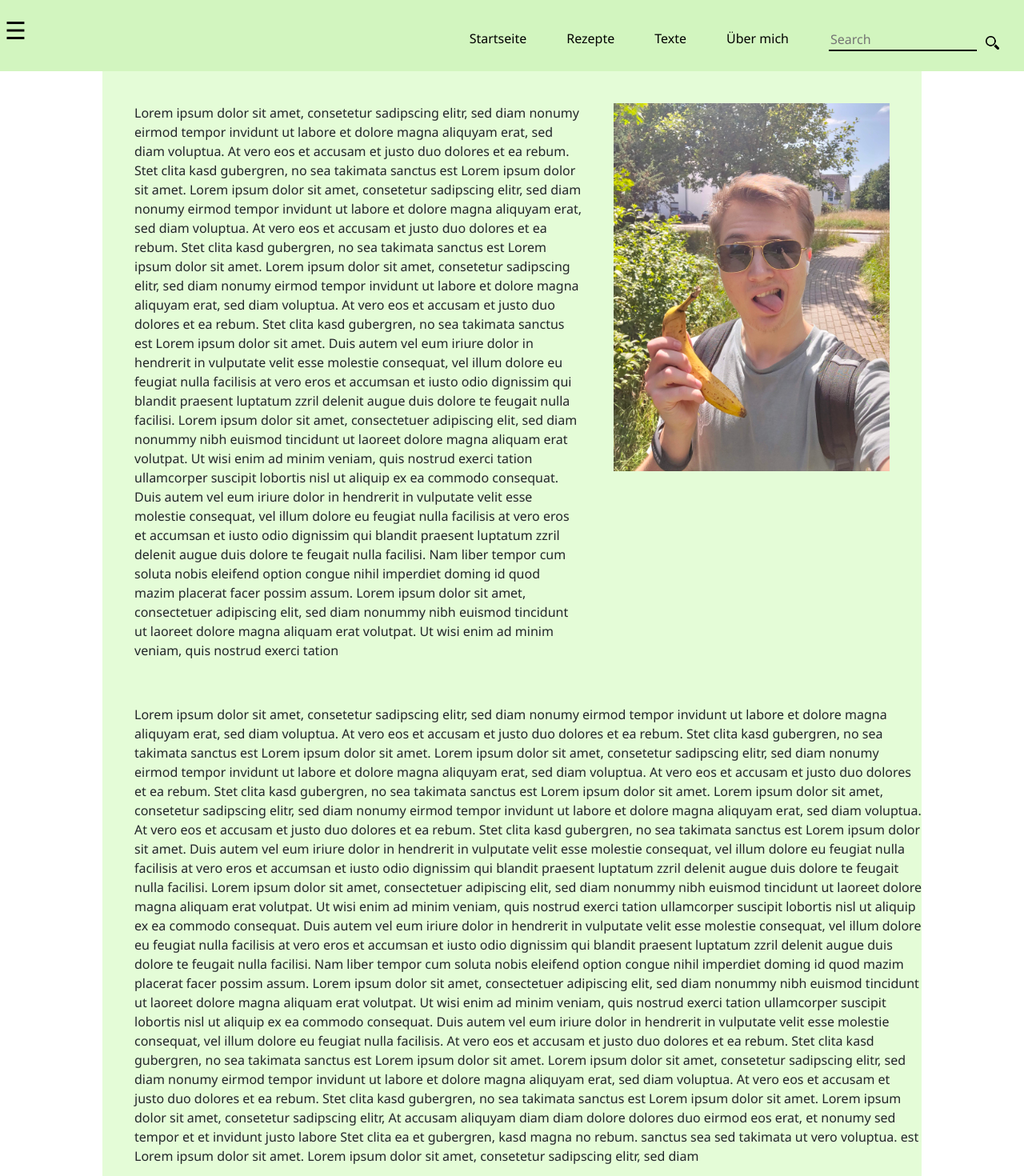
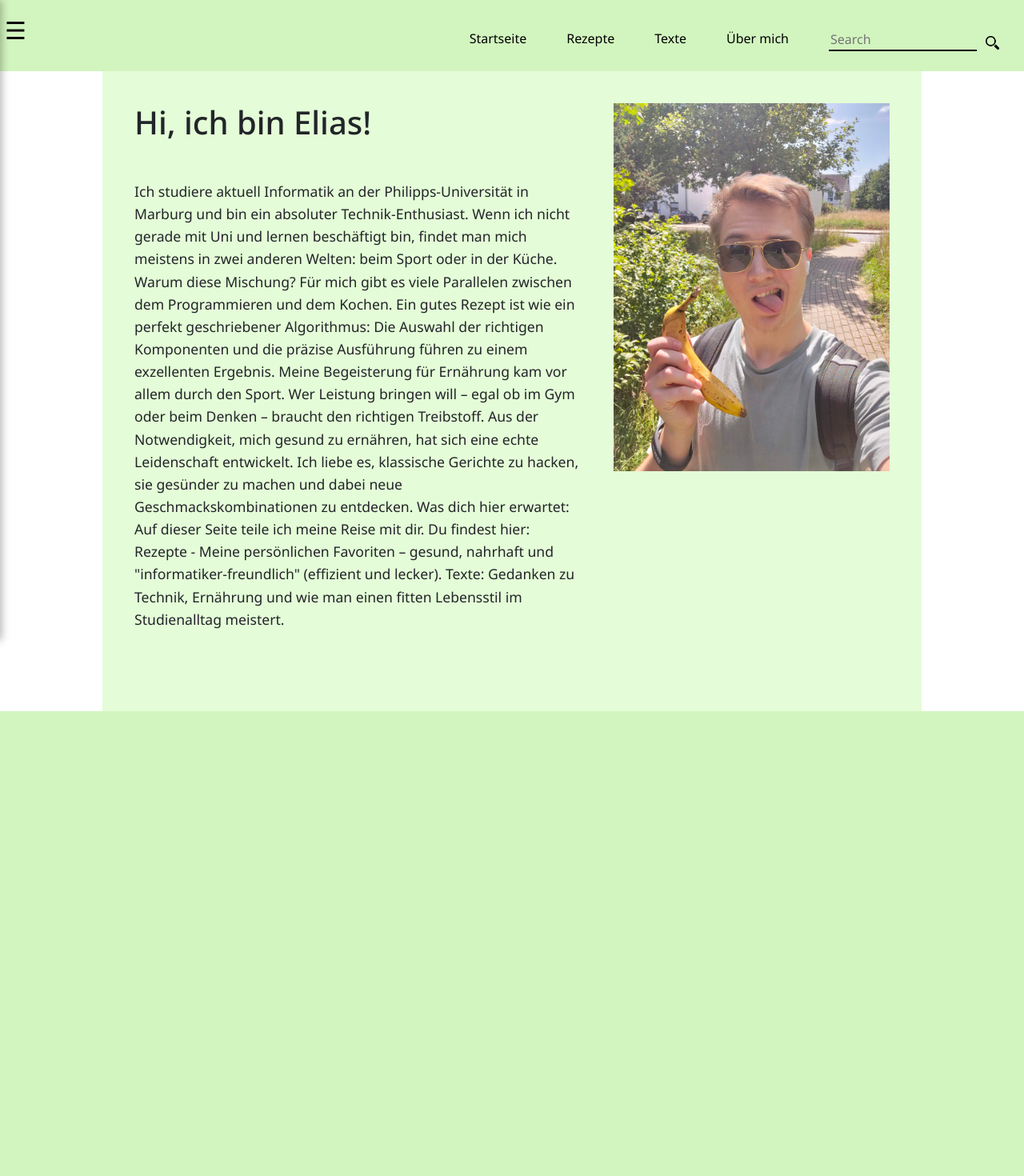
Before and after one commit to Cykawatte1/FoodBlog, a React (Vite) app: page /About_me in a window 1280 px wide. Shown: the top 1470 px of the page at 80% size. After the commit the page ends 889 px from the top, so only its background shows below. Built offline with nearby package versions, Linux system fonts and the light colour scheme.

Commit message:
about me added

```diff
--- a/src/AboutMe.tsx
+++ b/src/AboutMe.tsx
@@ -8,30 +8,27 @@ export function AboutMe() {
                 <div className="about-me">
                     <div className={"about-me-description"}>
                         <p>
-                            Lorem ipsum dolor sit amet, consetetur sadipscing elitr, sed diam nonumy eirmod tempor invidunt ut labore et dolore magna aliquyam erat, sed diam voluptua. At vero eos et accusam et justo duo dolores et ea rebum. Stet clita kasd gubergren, no sea takimata sanctus est Lorem ipsum dolor sit amet. Lorem ipsum dolor sit amet, consetetur sadipscing elitr, sed diam nonumy eirmod tempor invidunt ut labore et dolore magna aliquyam erat, sed diam voluptua. At vero eos et accusam et justo duo dolores et ea rebum. Stet clita kasd gubergren, no sea takimata sanctus est Lorem ipsum dolor sit amet. Lorem ipsum dolor sit amet, consetetur sadipscing elitr, sed diam nonumy eirmod tempor invidunt ut labore et dolore magna aliquyam erat, sed diam voluptua. At vero eos et accusam et justo duo dolores et ea rebum. Stet clita kasd gubergren, no sea takimata sanctus est Lorem ipsum dolor sit amet.
+                            <h1>
+                                Hi, ich bin Elias!
+                            </h1>
 
-                            Duis autem vel eum iriure dolor in hendrerit in vulputate velit esse molestie consequat, vel illum dolore eu feugiat nulla facilisis at vero eros et accumsan et iusto odio dignissim qui blandit praesent luptatum zzril delenit augue duis dolore te feugait nulla facilisi. Lorem ipsum dolor sit amet, consectetuer adipiscing elit, sed diam nonummy nibh euismod tincidunt ut laoreet dolore magna aliquam erat volutpat.
+                            Ich studiere aktuell Informatik an der Philipps-Universität in Marburg und bin ein absoluter Technik-Enthusiast. Wenn ich nicht gerade mit Uni und lernen beschäftigt bin, findet man mich meistens in zwei anderen Welten: beim Sport oder in der Küche.
 
-                            Ut wisi enim ad minim veniam, quis nostrud exerci tation ullamcorper suscipit lobortis nisl ut aliquip ex ea commodo consequat. Duis autem vel eum iriure dolor in hendrerit in vulputate velit esse molestie consequat, vel illum dolore eu feugiat nulla facilisis at vero eros et accumsan et iusto odio dignissim qui blandit praesent luptatum zzril delenit augue duis dolore te feugait nulla facilisi.
+                            Warum diese Mischung? Für mich gibt es viele Parallelen zwischen dem Programmieren und dem Kochen. Ein gutes Rezept ist wie ein perfekt geschriebener Algorithmus: Die Auswahl der richtigen Komponenten und die präzise Ausführung führen zu einem exzellenten Ergebnis.
 
-                            Nam liber tempor cum soluta nobis eleifend option congue nihil imperdiet doming id quod mazim placerat facer possim assum. Lorem ipsum dolor sit amet, consectetuer adipiscing elit, sed diam nonummy nibh euismod tincidunt ut laoreet dolore magna aliquam erat volutpat. Ut wisi enim ad minim veniam, quis nostrud exerci tation
+                            Meine Begeisterung für Ernährung kam vor allem durch den Sport. Wer Leistung bringen will – egal ob im Gym oder beim Denken – braucht den richtigen Treibstoff. Aus der Notwendigkeit, mich gesund zu ernähren, hat sich eine echte Leidenschaft entwickelt. Ich liebe es, klassische Gerichte zu hacken, sie gesünder zu machen und dabei neue Geschmackskombinationen zu entdecken.
+
+                            Was dich hier erwartet: Auf dieser Seite teile ich meine Reise mit dir. Du findest hier:
+
+                            Rezepte - Meine persönlichen Favoriten – gesund, nahrhaft und "informatiker-freundlich" (effizient und lecker).
+
+                            Texte: Gedanken zu Technik, Ernährung und wie man einen fitten Lebensstil im Studienalltag meistert.
+
+
 
                         </p>
                         <img src={`${import.meta.env.BASE_URL}me.jpg`} />
                     </div>
-                    <p>
-                        Lorem ipsum dolor sit amet, consetetur sadipscing elitr, sed diam nonumy eirmod tempor invidunt ut labore et dolore magna aliquyam erat, sed diam voluptua. At vero eos et accusam et justo duo dolores et ea rebum. Stet clita kasd gubergren, no sea takimata sanctus est Lorem ipsum dolor sit amet. Lorem ipsum dolor sit amet, consetetur sadipscing elitr, sed diam nonumy eirmod tempor invidunt ut labore et dolore magna aliquyam erat, sed diam voluptua. At vero eos et accusam et justo duo dolores et ea rebum. Stet clita kasd gubergren, no sea takimata sanctus est Lorem ipsum dolor sit amet. Lorem ipsum dolor sit amet, consetetur sadipscing elitr, sed diam nonumy eirmod tempor invidunt ut labore et dolore magna aliquyam erat, sed diam voluptua. At vero eos et accusam et justo duo dolores et ea rebum. Stet clita kasd gubergren, no sea takimata sanctus est Lorem ipsum dolor sit amet.
-
-                        Duis autem vel eum iriure dolor in hendrerit in vulputate velit esse molestie consequat, vel illum dolore eu feugiat nulla facilisis at vero eros et accumsan et iusto odio dignissim qui blandit praesent luptatum zzril delenit augue duis dolore te feugait nulla facilisi. Lorem ipsum dolor sit amet, consectetuer adipiscing elit, sed diam nonummy nibh euismod tincidunt ut laoreet dolore magna aliquam erat volutpat.
-
-                        Ut wisi enim ad minim veniam, quis nostrud exerci tation ullamcorper suscipit lobortis nisl ut aliquip ex ea commodo consequat. Duis autem vel eum iriure dolor in hendrerit in vulputate velit esse molestie consequat, vel illum dolore eu feugiat nulla facilisis at vero eros et accumsan et iusto odio dignissim qui blandit praesent luptatum zzril delenit augue duis dolore te feugait nulla facilisi.
-
-                        Nam liber tempor cum soluta nobis eleifend option congue nihil imperdiet doming id quod mazim placerat facer possim assum. Lorem ipsum dolor sit amet, consectetuer adipiscing elit, sed diam nonummy nibh euismod tincidunt ut laoreet dolore magna aliquam erat volutpat. Ut wisi enim ad minim veniam, quis nostrud exerci tation ullamcorper suscipit lobortis nisl ut aliquip ex ea commodo consequat.
-
-                        Duis autem vel eum iriure dolor in hendrerit in vulputate velit esse molestie consequat, vel illum dolore eu feugiat nulla facilisis.
-
-                        At vero eos et accusam et justo duo dolores et ea rebum. Stet clita kasd gubergren, no sea takimata sanctus est Lorem ipsum dolor sit amet. Lorem ipsum dolor sit amet, consetetur sadipscing elitr, sed diam nonumy eirmod tempor invidunt ut labore et dolore magna aliquyam erat, sed diam voluptua. At vero eos et accusam et justo duo dolores et ea rebum. Stet clita kasd gubergren, no sea takimata sanctus est Lorem ipsum dolor sit amet. Lorem ipsum dolor sit amet, consetetur sadipscing elitr, At accusam aliquyam diam diam dolore dolores duo eirmod eos erat, et nonumy sed tempor et et invidunt justo labore Stet clita ea et gubergren, kasd magna no rebum. sanctus sea sed takimata ut vero voluptua. est Lorem ipsum dolor sit amet. Lorem ipsum dolor sit amet, consetetur sadipscing elitr, sed diam
-                    </p>
                 </div>
             </div>
         </>
--- a/src/Header.tsx
+++ b/src/Header.tsx
@@ -1,26 +1,56 @@
 import { Link } from 'react-router-dom';
+import { useState } from 'react'; // 1. Hook importieren
 
 export default function Header() {
-    return(
+    // 2. State für das Menü erstellen
+    const [isOpen, setIsOpen] = useState(false);
+
+    const toggleMenu = () => {
+        setIsOpen(!isOpen);
+    };
+
+    return (
         <>
-        <div className={"header"}>
+            <div className="header">
                 <div className="header-container">
-
-            <button className="hamburger-btn" id="hamburger-btn" >☰</button>
+                    {/* 3. Hamburger Button aktivieren */}
+                    <button
+                        className={`hamburger-btn ${isOpen ? 'rotate' : ''}`}
+                        onClick={toggleMenu}
+                    >
+                        ☰
+                    </button>
 
                     <div className="menu-searchbar">
-
-                <div className="menu-container">
+                        {/* Desktop Menü (bleibt wie es ist oder ausblenden auf Mobile) */}
+                        <div className="menu-container hide-on-mobile">
                             <Link to={"/"}>Startseite</Link>
                             <Link to={"/Rezept"}>Rezepte</Link>
                             <Link to={"/Texte"}>Texte</Link>
                             <Link to={"/About_me"}>Über mich</Link>
                         </div>
+
                         <input type="search" name="search" placeholder="Search" />
-                    <button className="search-button"><img src={`${import.meta.env.BASE_URL}lupe.png`} /></button>
+                        <button className="search-button">
+                            <img src={`${import.meta.env.BASE_URL}lupe.png`} alt="Suche" />
+                        </button>
                     </div>
                 </div>
             </div>
+
+            {/* 4. Der seitliche Reiter (Side Drawer) */}
+            <div className={`side-drawer ${isOpen ? 'open' : ''}`}>
+                <button className="close-btn" onClick={toggleMenu}>×</button>
+                <nav className="drawer-nav">
+                    <Link to={"/"} onClick={toggleMenu}>Startseite</Link>
+                    <Link to={"/Rezept"} onClick={toggleMenu}>Rezepte</Link>
+                    <Link to={"/Texte"} onClick={toggleMenu}>Texte</Link>
+                    <Link to={"/About_me"} onClick={toggleMenu}>Über mich</Link>
+                </nav>
+            </div>
+
+            {/* Optional: Ein Overlay, das den Rest abdunkelt */}
+            {isOpen && <div className="backdrop" onClick={toggleMenu}></div>}
         </>
-    )
+    );
 }
--- a/src/main.css
+++ b/src/main.css
@@ -4,6 +4,73 @@ html, body {
     font-family: "Noto Sans", sans-serif !important;
     background-color: #d2f5bf !important;
     scroll-behavior: smooth;
+}
+
+/* Der Side Drawer Grundzustand (unsichtbar links) */
+.side-drawer {
+    position: fixed;
+    top: 0;
+    left: 0;
+    width: 250px;
+    height: 100%;
+    background-color: #30833e; /* Passend zu deinem Grün */
+    z-index: 1000;
+    box-shadow: 2px 0 10px rgba(0,0,0,0.3);
+
+    /* Verschiebung nach links außen */
+    transform: translateX(-100%);
+    transition: transform 0.3s ease-in-out;
+
+    display: flex;
+    flex-direction: column;
+    padding: 20px;
+}
+
+/* Wenn die Klasse 'open' hinzugefügt wird */
+.side-drawer.open {
+    transform: translateX(0);
+}
+
+/* Styling der Links im Drawer */
+.drawer-nav {
+    display: flex;
+    flex-direction: column;
+    margin-top: 50px;
+}
+
+.drawer-nav a {
+    color: white;
+    text-decoration: none;
+    font-size: 20px;
+    padding: 15px 0;
+    border-bottom: 1px solid rgba(255,255,255,0.1);
+}
+
+.close-btn {
+    align-self: flex-end;
+    background: none;
+    border: none;
+    font-size: 30px;
+    color: white;
+    cursor: pointer;
+}
+
+/* Abdunklungshintergrund */
+.backdrop {
+    position: fixed;
+    top: 0;
+    left: 0;
+    width: 100%;
+    height: 100%;
+    background-color: rgba(0,0,0,0.5);
+    z-index: 999;
+}
+
+/* Mobile Optimierung: Desktop-Links verstecken, wenn nötig */
+@media (max-width: 768px) {
+    .hide-on-mobile {
+        display: none;
+    }
 }
 
 body {
@@ -435,11 +502,22 @@ body {
 .about-me {
     background-color: #e4fcd7;
     width: 80vw;
+    min-height: 800px;
+
 }
 
 .about-me-description {
     display: flex;
     align-items: flex-start; /* Damit das Bild oben bündig ist */
+}
+
+.about-me-description p {
+    font-size: 1.1rem;      /* Etwas größer als Standard (1rem = meist 16px) */
+    line-height: 1.6;
+}
+
+.about-me-description h1 {
+    padding-bottom: 40px;
 }
 
 .about-me img {
```
Lines whose indentation alone changed are shown as unchanged.
